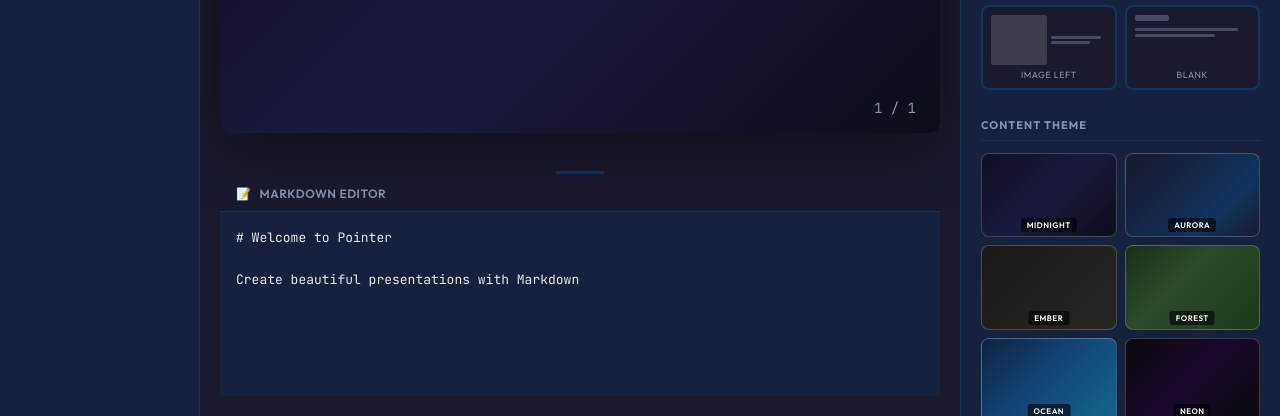
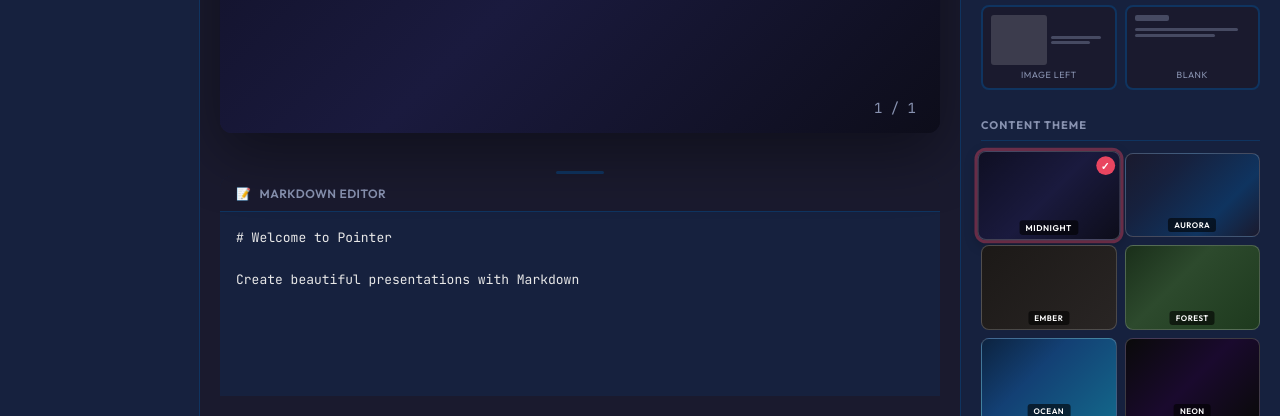
Before and after one commit to languageseed/work_suite, a plain HTML site: page pointer.html in a window 1280 px wide. Shown: the part 384-800 px from the top of the page. Drawn offline with nearby package versions, Linux system fonts and the light colour scheme.

Commit message:
Add prominent highlight for active content theme
- Added glow/shadow effect around selected theme
- Added checkmark badge in corner
- Slight scale up for emphasis

```diff
--- a/pointer.html
+++ b/pointer.html
@@ -733,6 +733,26 @@
 
         .theme-option.active {
             border-color: var(--chrome-accent);
+            box-shadow: 0 0 0 3px rgba(233, 69, 96, 0.4), 0 4px 12px rgba(0,0,0,0.3);
+            transform: scale(1.05);
+        }
+
+        .theme-option.active::before {
+            content: '✓';
+            position: absolute;
+            top: 4px;
+            right: 4px;
+            width: 18px;
+            height: 18px;
+            background: var(--chrome-accent);
+            border-radius: 50%;
+            display: flex;
+            align-items: center;
+            justify-content: center;
+            font-size: 10px;
+            font-weight: bold;
+            color: white;
+            z-index: 1;
         }
 
         .theme-option::after {
```
